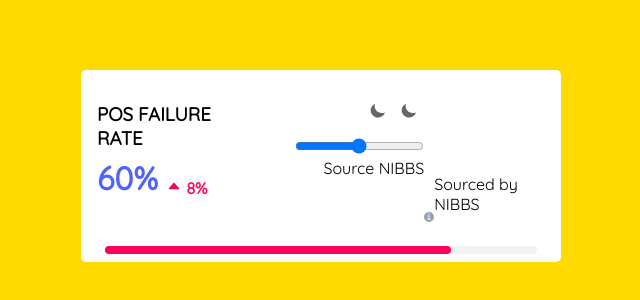
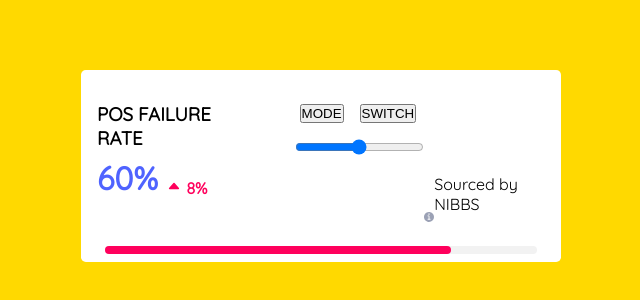
Before and after one commit to auleki/assesment, a React (Create React App) app: page / in a window 1280 px wide. Shown: the part 234-534 px from the top of the page, without its empty margins (319-959 px from the left). Built offline with nearby package versions, Linux system fonts and the light colour scheme.

Commit message:
dark mode toggle done

```diff
--- a/package.json
+++ b/package.json
@@ -6,6 +6,7 @@
     "@testing-library/jest-dom": "^4.2.4",
     "@testing-library/react": "^9.3.2",
     "@testing-library/user-event": "^7.1.2",
+    "classnames": "^2.2.6",
     "node-sass": "^4.14.1",
     "react": "^16.13.1",
     "react-dom": "^16.13.1",
--- a/src/App.sass
+++ b/src/App.sass
@@ -101,6 +101,9 @@ body
     .range_width
       background-color: $c3
 
+  .switch
+
+
 .dark
   background-color: $c4
   .title
--- a/src/components/Card.js
+++ b/src/components/Card.js
@@ -6,41 +6,41 @@ import Sun from '../sun.svg';
 import Info from '../info.svg';
 
 const Card = () => {
-  const [isDark, setIsDark] = useState(false);
-  const [mode, setMode] = useState(['full', 'compact', 'minimal']);
-  const [classState, setClassState] = useState("card light minimal")
 
-  const classArray = ['card', 'dark', 'full']
+  const [isDark, setIsDark] = useState(false)
+  const [mode, setMode] = useState("")
+  // const [classState, setClassState] = useState("card light minimal")
+  const allModes = ["full", "minimal", "compact"]
 
-  let classString = classArray.join(" ")
 
-  const shuffleMode = () => {
-  }
+  // const classArray = ['card', 'dark', 'full']
+
+  const switchClass = isDark ? "dark": "light"
+
+  useEffect(() => {
+    const modeIndex = Math.floor(Math.random() * allModes.length)
+    console.log(modeIndex);
+    let currentMode = allModes[modeIndex]
+    setMode(currentMode)
+
+  }, [])
 
   const switchMode = () => {
-    classArray.pop()
-    classArray.push(mode[1])
-    classString = classArray.join(" ")
-    console.log(classString);
-    setClassState(classString)
+    // classArray.pop()
+    // classArray.push(mode[1])
+    // classString = classArray.join(" ")
+    // console.log(classString);
+    // setClassState(classString)
+
   }
 
   const darkToggle = () => {
     setIsDark(!isDark)
   }
 
-  // useEffect(() => {
-
-  //   console.log(classString);
-  // }, [])
-
-
-
-  // const pickClass = isDark ? 'card dark full' : 'card light full';
-
-
   return (
-        <div className={classState}>
+        <div className={`card ${switchClass} ${mode}`}>
+        {/* // <div className={`card`}> */}
           <div className="stats">
             <h3 className="title">POS FAILURE RATE</h3>
             {/* FIX STRUCTURE TO CONTAIN TITLE IN A BOX */}
@@ -54,17 +54,25 @@ const Card = () => {
             <div className="actions">
 
               <div className="mode">
-                  <img
+                  {/* <img
                     src={Moon}
                     onClick={switchMode}
-                    alt="moon"/>
+                    alt="moon"/> */}
+                    <button
+                      onClick={switchMode}>
+                      MODE
+                    </button>
               </div>
 
               <div className="switch">
-                  <img
+                  {/* <img
                     src={Moon}
                     onClick={darkToggle}
-                    alt="moon switch"/>
+                    alt="moon switch"/> */}
+                    <button
+                      onClick={darkToggle}>
+                      SWITCH
+                    </button>
               </div>
             </div>
 
@@ -72,7 +80,7 @@ const Card = () => {
               <input type="range" min="1" max="100" value="50"/>
             </div>
 
-            <p className="source">Source <span>NIBBS</span></p>
+            {/* <p className="source">Source <span>NIBBS</span></p> */}
           </div>
 
           <div className="range_minimal">
```
Also changed, not shown: 1 other file (tests, documents, lock files or other folders).
